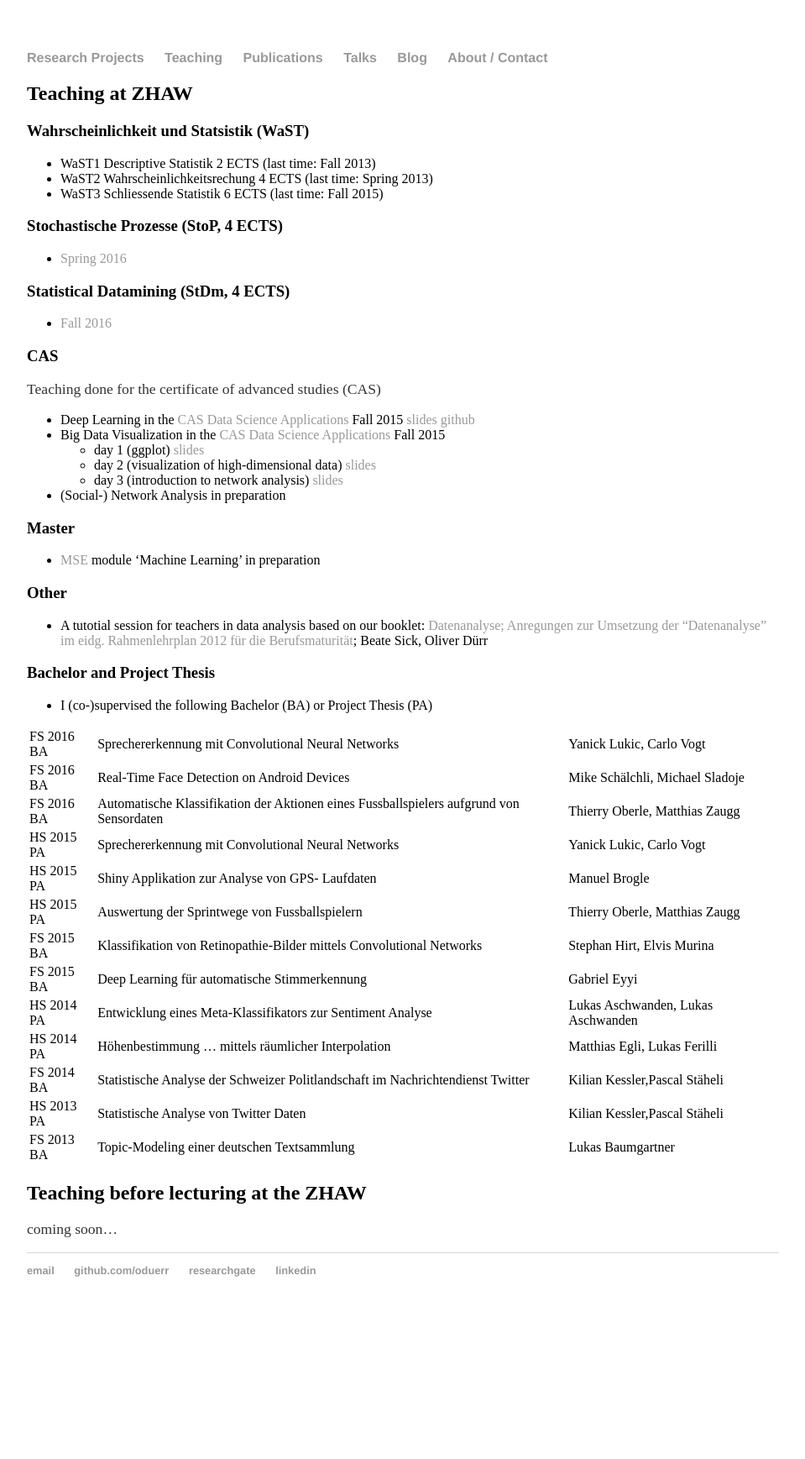
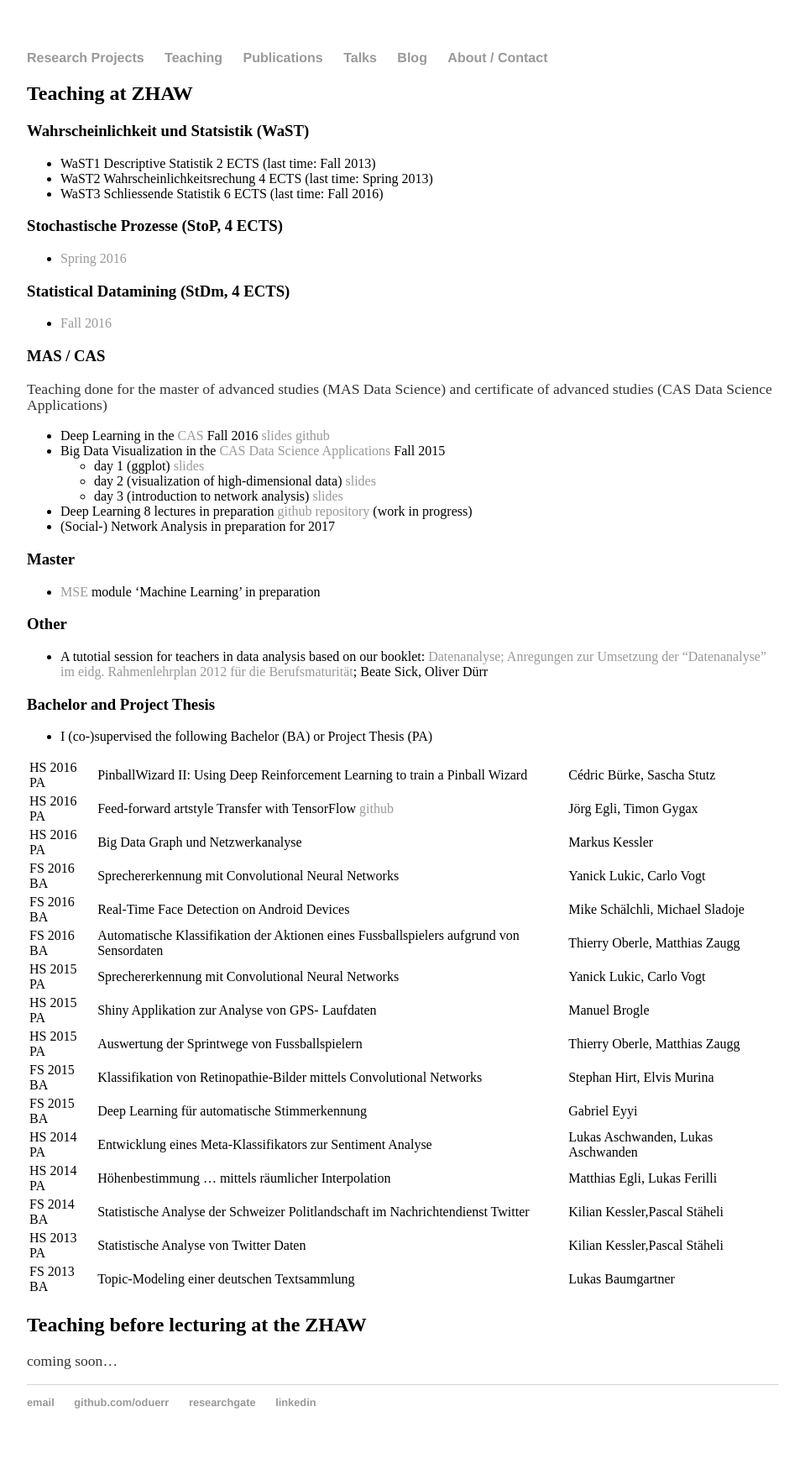
Before and after one commit to oduerr/oduerr.github.io, a Jekyll site: the page built from teaching/index.md, in a window 1280 px wide. Shown: the whole page at 84% size, without its empty margins (160-1119 px from the left). Built offline with Jekyll 4.4.1, drawn with Linux system fonts in a browser that asks for light colours; before the commit the page ends 1580 px from its top, so only the background shows below that.

Commit message:
PAs for Fall 2016

```diff
--- a/teaching/index.md
+++ b/teaching/index.md
@@ -9,7 +9,7 @@ author: "Oliver Dürr"
 ### Wahrscheinlichkeit und Statsistik (WaST)
 * WaST1 Descriptive Statistik 2 ECTS (last time: Fall 2013)
 * WaST2 Wahrscheinlichkeitsrechung 4 ECTS (last time: Spring 2013)
-* WaST3 Schliessende Statistik 6 ECTS (last time: Fall 2015)
+* WaST3 Schliessende Statistik 6 ECTS (last time: Fall 2016)
 
 ### Stochastische Prozesse (StoP, 4 ECTS)
 * [Spring 2016](stop)
@@ -17,15 +17,17 @@ author: "Oliver Dürr"
 ### Statistical Datamining (StDm, 4 ECTS)
 * [Fall 2016](stdm)
 
-### CAS
-Teaching done for the certificate of advanced studies (CAS)
+### MAS / CAS
+Teaching done for the master of advanced studies (MAS Data Science) and certificate of advanced studies (CAS Data Science Applications)
 
-* Deep Learning in the [CAS Data Science Applications](http://www.weiterbildung.zhaw.ch/de/school-of-engineering/programm/cas-data-science-applications.html) Fall 2015 [slides](https://dl.dropboxusercontent.com/u/9154523/talks/Deep_Learning_CAS.pdf) [github](https://github.com/oduerr/dl_cas)
+* Deep Learning in the [CAS](http://www.weiterbildung.zhaw.ch/de/school-of-engineering/programm/cas-data-science-applications.html) Fall 2016 [slides](https://dl.dropboxusercontent.com/u/9154523/talks/Deep_Learning_CAS.pdf) [github](https://github.com/oduerr/dl_cas)
 * Big Data Visualization in the [CAS Data Science Applications](http://www.weiterbildung.zhaw.ch/de/school-of-engineering/programm/cas-data-science-applications.html) Fall 2015
   + day 1 (ggplot) [slides](https://dl.dropboxusercontent.com/u/9154523/talks/big_data_vis_day1.pdf)
   + day 2 (visualization of high-dimensional data) [slides](https://dl.dropboxusercontent.com/u/9154523/talks/big_data_vis_day2.pdf)
   + day 3 (introduction to network analysis) [slides](https://dl.dropboxusercontent.com/u/9154523/talks/big_data_vis_day3.pdf)
-* (Social-) Network Analysis in preparation
+* Deep Learning 8 lectures in preparation [github repository](https://github.com/oduerr/dl_tutorial) (work in progress)
+* (Social-) Network Analysis in preparation for 2017
+
 
 
 ### Master
@@ -37,6 +39,9 @@ Teaching done for the certificate of advanced studies (CAS)
 ### Bachelor and Project Thesis
 * I (co-)supervised the following Bachelor (BA) or Project Thesis (PA)
 
+HS 2016 PA | PinballWizard II: Using Deep Reinforcement Learning to train a Pinball Wizard | Cédric Bürke, Sascha Stutz |
+HS 2016 PA | Feed-forward artstyle Transfer with TensorFlow [github](https://github.com/tgyg-jegli/tf_texture_net)| Jörg Egli, Timon Gygax |
+HS 2016 PA | Big Data Graph und Netzwerkanalyse | Markus Kessler  |
 FS 2016 BA | Sprechererkennung mit Convolutional Neural Networks | Yanick Lukic, Carlo Vogt |
 FS 2016 BA | Real-Time Face Detection on Android Devices | Mike Schälchli, Michael Sladoje  |
 FS 2016 BA | Automatische Klassifikation der Aktionen eines Fussballspielers aufgrund von Sensordaten | Thierry Oberle, Matthias Zaugg  |
```
